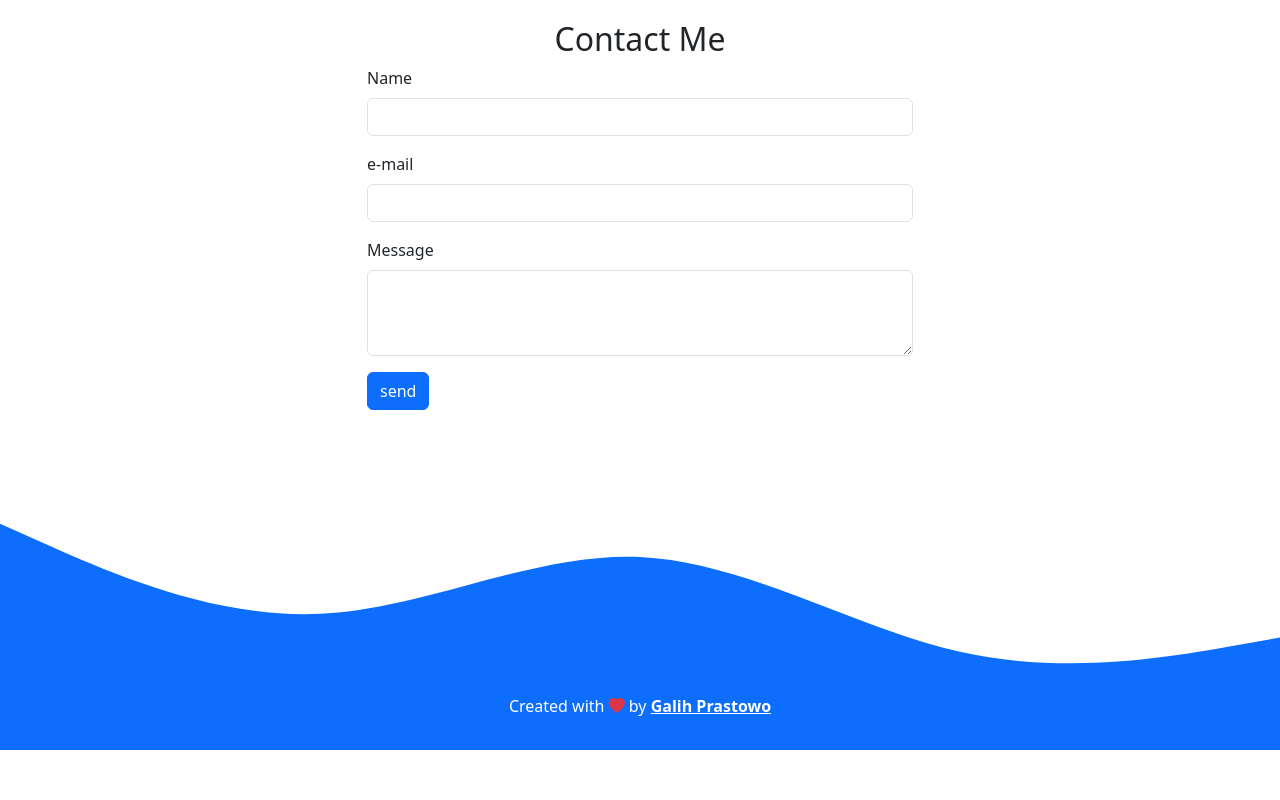
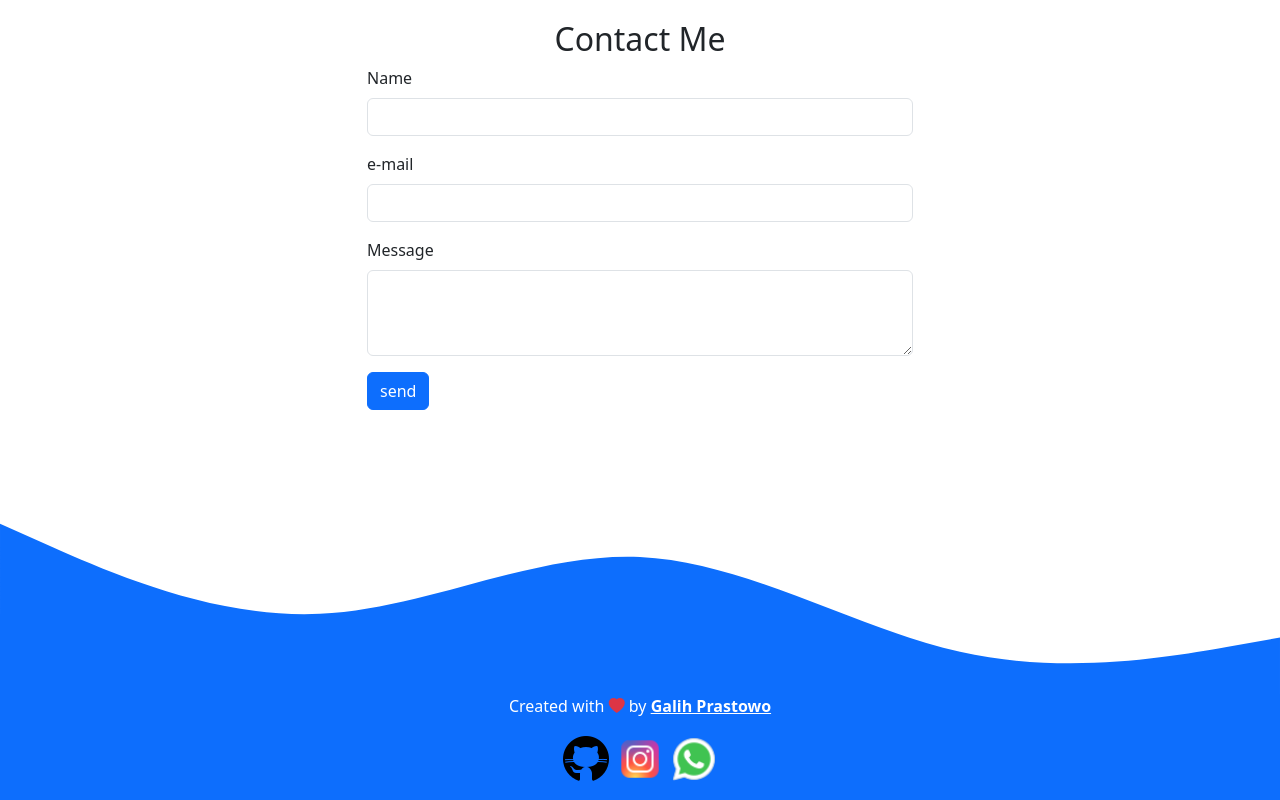
Before and after one commit to Galihprastowo/Galihprastowo.github.io, a plain HTML site: page index.html in a window 1280 px wide. Shown: the part 2416-3216 px from the top of the page. Before the commit the page ends 3166 px from the top, so only its background shows below. Drawn offline with nearby package versions, Linux system fonts and the light colour scheme.

Commit message:
Update index.html

```diff
--- a/index.html
+++ b/index.html
@@ -197,6 +197,15 @@
     <!-- footer -->
     <footer class="bg-primary text-white text-center pb-3">
       <p>Created with <i class="bi bi-heart-fill text-danger"></i> by <a href="https://www.instagram.com/gapra31/" class="text-white fw-bold">Galih Prastowo</a></p>
+      <a href="https://github.com/Galihprastowo">
+        <img  src="img/projects/github.png"  height="50px" width="50px"/>
+      </a>
+      <a href="https://www.instagram.com/gapra31">
+        <img  src="img/projects/instagram.png" height="50px" width="50px"/>
+      </a>
+      <a href="whatsApp://send?abid=082158989360&text=Hello!">
+        <img  src="img/projects/whatsapp.png" height="50px" width="50px"/>
+      </a>
     </footer>
     <!-- Akhir footer -->
     <script src="https://cdn.jsdelivr.net/npm/bootstrap@5.3.0-alpha1/dist/js/bootstrap.bundle.min.js" integrity="sha384-w76AqPfDkMBDXo30jS1Sgez6pr3x5MlQ1ZAGC+nuZB+EYdgRZgiwxhTBTkF7CXvN" crossorigin="anonymous"></script>
```
